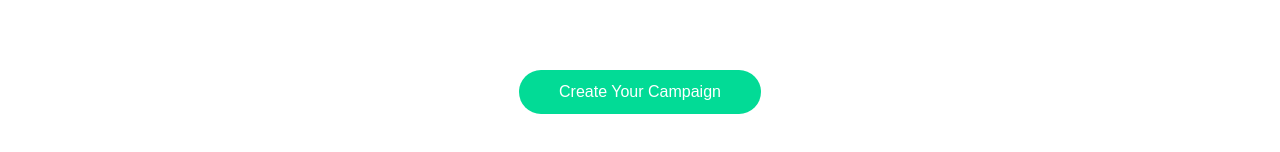
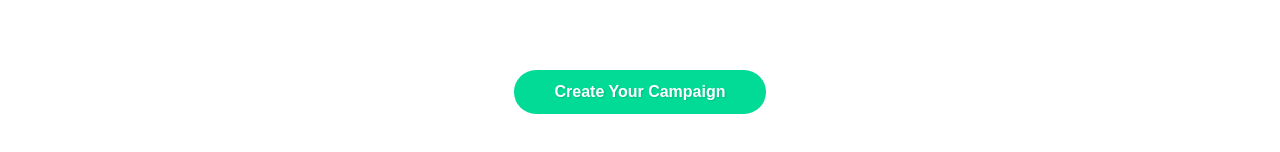
Before and after one commit to DecentLabs/chari, a React (Create React App) app in the folder client/: page / in a window 1280 px wide. Shown: the part 420-572 px from the top of the page. Built offline with nearby package versions, Linux system fonts and the light colour scheme; a web font is replaced by a local one.

Commit message:
more contrasty button

```diff
--- a/client/src/styles/button.module.css
+++ b/client/src/styles/button.module.css
@@ -7,12 +7,13 @@
   border: none;
   outline: none;
   font-size: 16px;
-  font-weight: normal;
+  font-weight: 600;
   line-height: 21px;
   margin-top: 40px;
   cursor: pointer;
   padding: 0 40px;
   display: inline-block;
+  text-shadow: 1px 1px 2px rgba(0,0,0,0.15);
 }
 .button.naked {
   height: auto;
```
